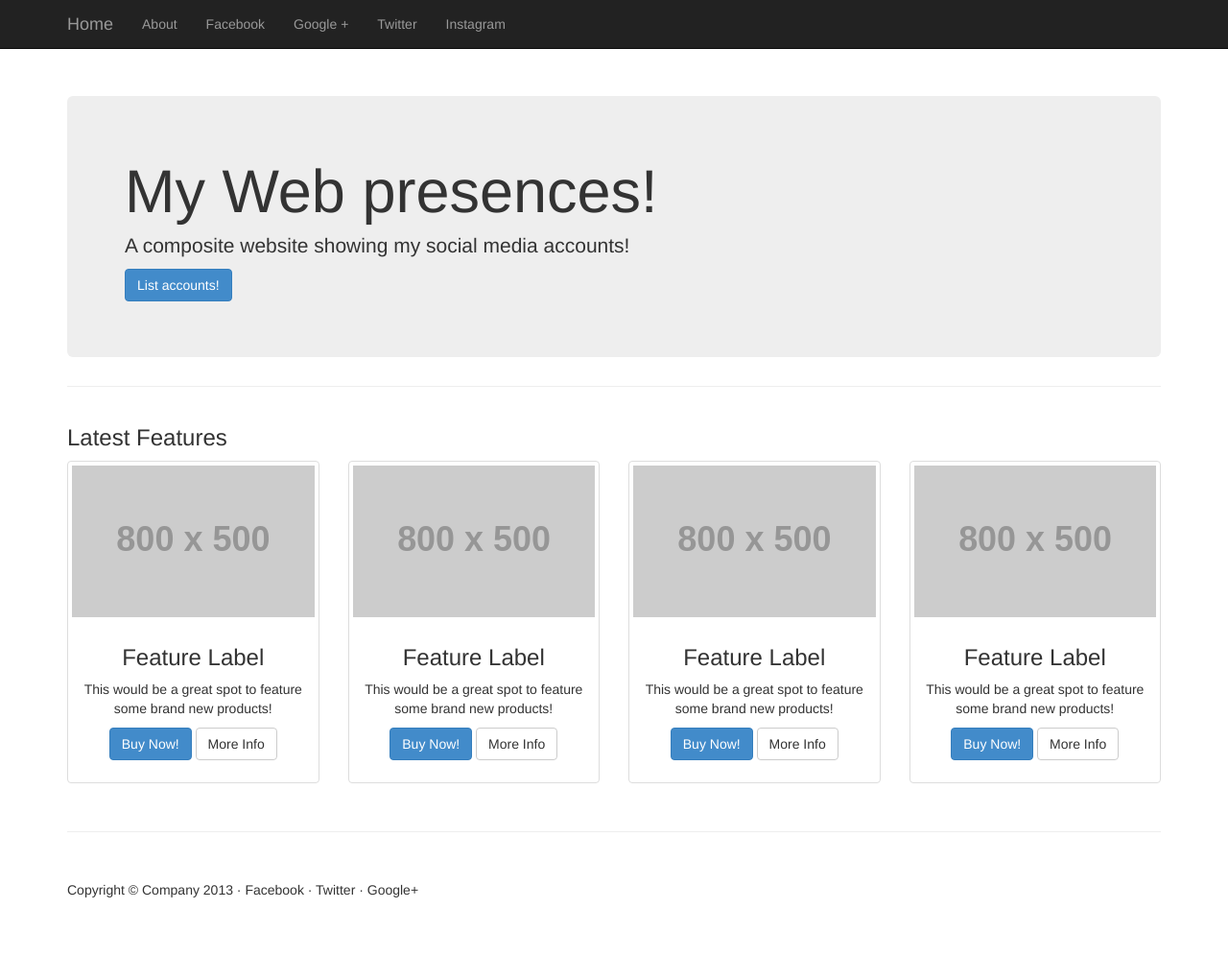
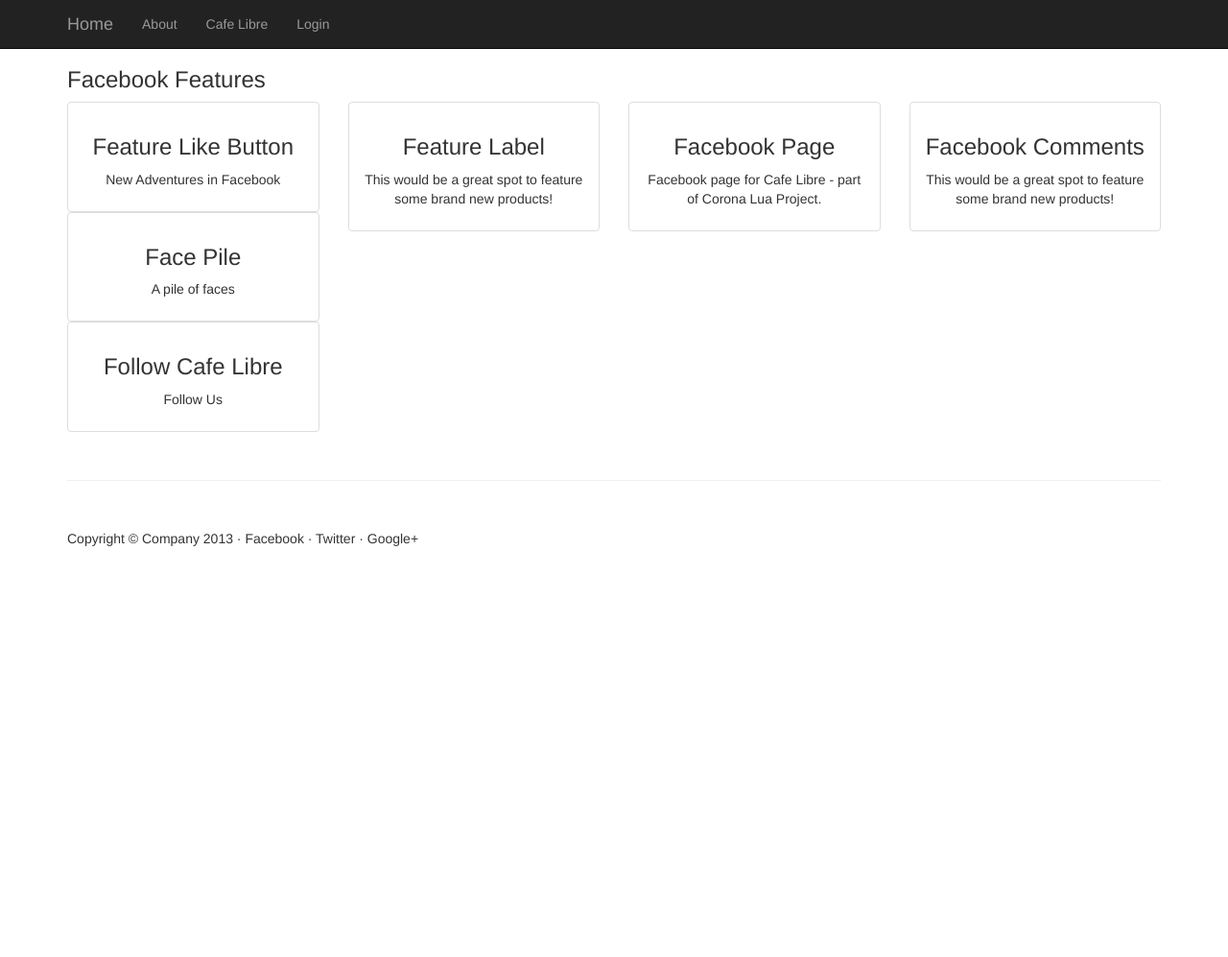
Before and after one commit to conorgilmer/socialmediaAPI, a PHP site: page /socialmediaAPI/facebook.php in a window 1280 px wide. Shown: the whole page at 96% size. After the commit the page ends 569 px from the top, so only its background shows below. Run offline with PHP 8.4, Linux system fonts and the light colour scheme; grey boxes labelled with a size stand in for pictures from a placeholder-image service; some libraries are stand-ins or nearby versions.

Commit message:
wednesday

```diff
--- a/facebook.php
+++ b/facebook.php
@@ -1,18 +1,25 @@
 <?php include('header.php'); ?>
+<div id="fb-root"></div>
+<script>(function(d, s, id) {
+  var js, fjs = d.getElementsByTagName(s)[0];
+  if (d.getElementById(id)) return;
+  js = d.createElement(s); js.id = id;
+  js.src = "//connect.facebook.net/en_US/all.js#xfbml=1&appId=601269226604211";
+  fjs.parentNode.insertBefore(js, fjs);
+}(document, 'script', 'facebook-jssdk'));</script>
 
 <div class="container">
 
-      <div class="jumbotron hero-spacer">
+      <!--div class="jumbotron hero-spacer">
         <h1>My Web presences!</h1>
-        <p>A composite website showing my social media accounts!</p>
-        <p><a class="btn btn-primary btn-large">List accounts!</a></p>
+
       </div>
 
-      <hr>
+      <hr-->
 
       <div class="row">
         <div class="col-lg-12">
-           <h3>Latest Features</h3>
+           <h3>Facebook Features</h3>
         </div>
       </div><!-- /.row -->
 
@@ -20,45 +27,86 @@
 
         <div class="col-lg-3 col-md-6 hero-feature">
           <div class="thumbnail">
-            <img src="http://placehold.it/800x500" alt="">
+            <div class="caption">
+              <h3>Feature Like Button</h3>
+              <p>New Adventures in Facebook</p>
+              <div class="fb-like" data-href="http://www.appwayz.com/"
+                   data-colorscheme="light" data-layout="standard" data-action="like"
+                   data-show-faces="true" data-send="true">
+
+              </div>
+
+
+             </div>
+          </div>
+
+
+                <div class="thumbnail">
+            <div class="caption">
+              <h3>Face Pile</h3>
+              <p>A pile of faces</p>
+
+              <div class="fb-facepile" data-app-id="601269226604211"
+                   data-href="http://facebook.com/CafeLibred2"
+                   data-width="240" data-max-rows="4" data-colorscheme="light"
+                   data-size="medium" data-show-count="true">
+
+              </div>
+
+             </div>
+          </div>
+
+                <div class="thumbnail">
+            <div class="caption">
+              <h3>Follow Cafe Libre</h3>
+              <p>Follow Us</p>
+
+               <div class="fb-facepile" data-app-id="601269226604211"
+                   data-href="http://facebook.com/CafeLibred2"
+                   data-width="240" data-max-rows="4" data-colorscheme="light"
+                   data-size="medium" data-show-count="true">
+
+              </div>
+             </div>
+          </div>
+
+
+
+
+        </div>
+
+        <div class="col-lg-3 col-md-6 hero-feature">
+          <div class="thumbnail">
             <div class="caption">
               <h3>Feature Label</h3>
               <p>This would be a great spot to feature some brand new products!</p>
-              <p><a href="#" class="btn btn-primary">Buy Now!</a> <a href="#" class="btn btn-default">More Info</a></p>
+            <div class="fb-activity" data-app-id="601269226604211"
+                 data-site="www.facebook.com/cafelibred2" data-action="likes, recommends"
+                 data-width="240px" data-height="320px" data-colorscheme="light" data-header="true"></div>
             </div>
           </div>
         </div>
 
         <div class="col-lg-3 col-md-6 hero-feature">
           <div class="thumbnail">
-            <img src="http://placehold.it/800x500" alt="">
             <div class="caption">
-              <h3>Feature Label</h3>
-              <p>This would be a great spot to feature some brand new products!</p>
-              <p><a href="#" class="btn btn-primary">Buy Now!</a> <a href="#" class="btn btn-default">More Info</a></p>
+              <h3>Facebook Page </h3>
+              <p>Facebook page for Cafe Libre - part of Corona Lua Project.</p>
+
+            <div class="fb-like-box" data-href="http://www.facebook.com/cafelibred2"
+                 data-width="240" data-colorscheme="light" data-show-faces="true" data-header="true" data-stream="true" data-show-border="true"></div>
             </div>
           </div>
         </div>
 
         <div class="col-lg-3 col-md-6 hero-feature">
           <div class="thumbnail">
-            <img src="http://placehold.it/800x500" alt="">
-            <div class="caption">
-              <h3>Feature Label</h3>
+           <div class="caption">
+              <h3>Facebook Comments</h3>
               <p>This would be a great spot to feature some brand new products!</p>
-              <p><a href="#" class="btn btn-primary">Buy Now!</a> <a href="#" class="btn btn-default">More Info</a></p>
-            </div>
-          </div>
-        </div>
-
-        <div class="col-lg-3 col-md-6 hero-feature">
-          <div class="thumbnail">
-            <img src="http://placehold.it/800x500" alt="">
-            <div class="caption">
-              <h3>Feature Label</h3>
-              <p>This would be a great spot to feature some brand new products!</p>
-              <p><a href="#" class="btn btn-primary">Buy Now!</a> <a href="#" class="btn btn-default">More Info</a></p>
-            </div>
+           <div class="fb-comments" data-href="http://www.appwayz.com/socialmediaAPI"
+                data-width="240" data-height="320"  data-numposts="5"></div>
+           </div>
           </div>
         </div>
 
--- a/header.php
+++ b/header.php
@@ -26,17 +26,35 @@
             <span class="icon-bar"></span>
             <span class="icon-bar"></span>
           </button>
-          <a class="navbar-brand" href="index.html">Home</a>
+          <a class="navbar-brand" href="index.php">Home</a>
         </div>
 
         <!-- Collect the nav links, forms, and other content for toggling -->
         <div class="collapse navbar-collapse navbar-ex1-collapse">
           <ul class="nav navbar-nav">
             <li><a href="about.php">About</a></li>
-            <li><a href="facebook.php">Facebook</a></li>
-            <li><a href="google.php">Google +</a></li>
-            <li><a href="twitter.php">Twitter</a></li>
-            <li><a href="instagram.php">Instagram</a></li>
+
+            <li><a href="cafelibre.php">Cafe Libre</a></li>
+
+    <?php
+
+session_start();
+
+if (isset($_SESSION['loggedIn']) && $_SESSION['loggedIn'] == 1)
+{ //$typelogin = $_SESSION['loggedInAs'];
+  //log("in isset in header");
+          echo ("<li><a href=\"facebook.php\">Facebook</a></li>
+            <li><a href=\"google.php\">Google +</a></li>
+            <li><a href=\"twitter.php\">Twitter</a></li>
+            <li><a href=\"youtube.php\">YouTube</a></li>
+
+<li><a href=\"logout.php\">Logout</a></li>");
+//<li><a href=\"#\">You're logged in using". $typelogin."</a></li>");
+} else {
+
+echo ("<li><a href=\"index.php\">Login</a></li>");
+}
+         ?>
           </ul>
         </div><!-- /.navbar-collapse -->
       </div><!-- /.container -->
```
Also changed, not shown: native_login.php (added, +47 -0 lines), twitter.php (+37 -27 lines).
